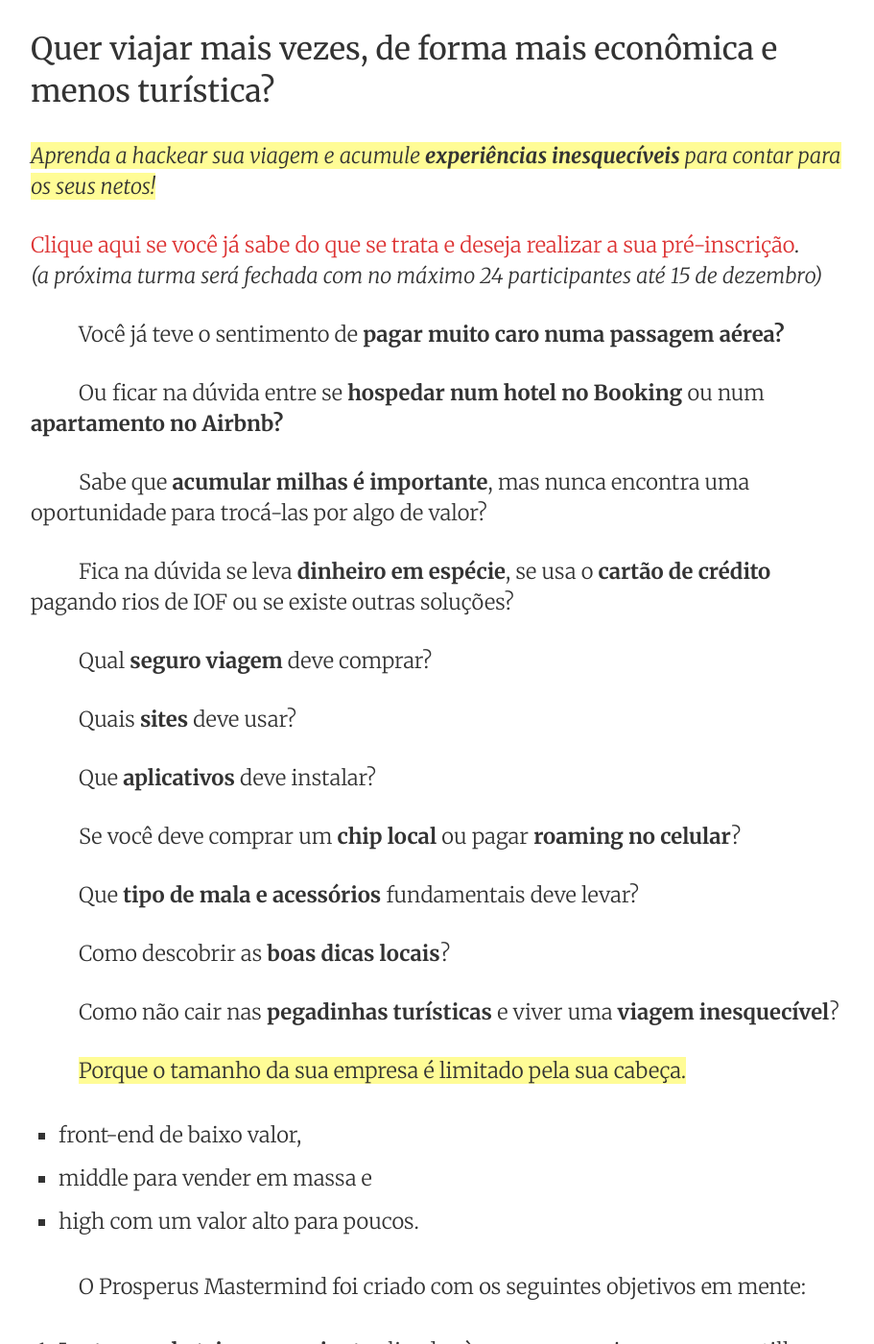
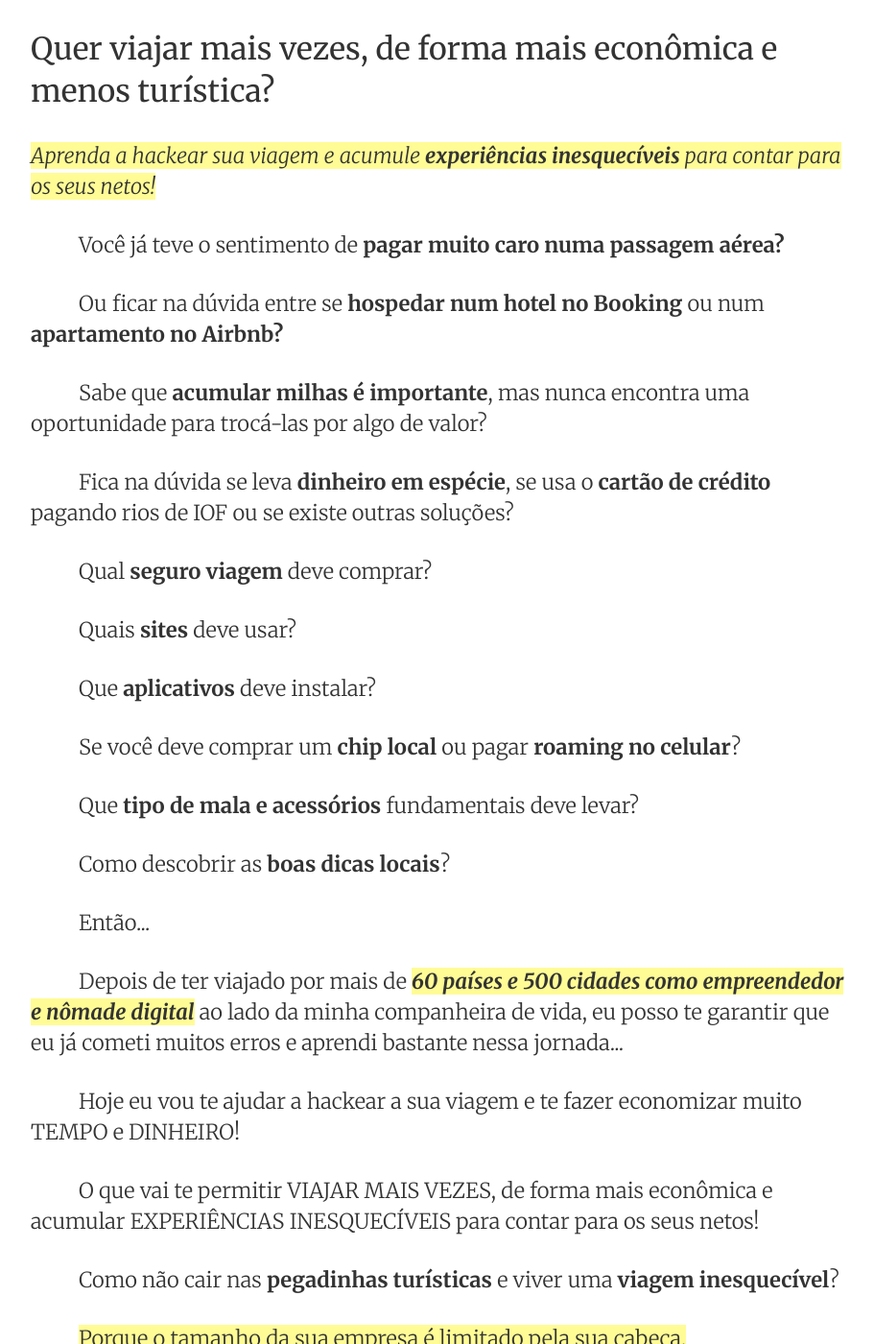
Before and after one commit to ianborges/hackeandosuaviagem, a Jekyll site: the page built from index.html, in a window 1280 px wide and 1400 px high. Shown: the whole window at 96% size, without its empty margins (177-1088 px from the left). Built offline with Jekyll 4.4.1, drawn with Linux system fonts in a browser that asks for light colours; the list of posts is cut into pages by our own code.

Commit message:
Update index.html

```diff
--- a/index.html
+++ b/index.html
@@ -14,9 +14,6 @@ layout: default
 
         <div class="noindent">
           <p>
-            <a href="" class="call-to-action">Clique aqui se você já sabe do que se trata e deseja realizar a sua pré-inscrição</a>.
-            <br/>
-            <em>(a próxima turma será fechada com no máximo 24 participantes até 15 de dezembro)</em>
           </p>
         </div>
 
@@ -40,7 +37,17 @@ layout: default
 
         <p>Como descobrir as <strong>boas dicas locais</strong>?</p>
 
+        <p>Então...</p>
+
+        <p>Depois de ter viajado por mais de <span class="highlight"><em><strong>60 países e 500 cidades como empreendedor e nômade digital</strong></em></span> ao lado da minha companheira de vida, eu posso te garantir que eu já cometi muitos erros e aprendi bastante nessa jornada...</p>
+
+        <p>Hoje eu vou te ajudar a hackear a sua viagem e te fazer economizar muito TEMPO e DINHEIRO!</p>
+
+        <p>O que vai te permitir VIAJAR MAIS VEZES, de forma mais econômica e acumular EXPERIÊNCIAS INESQUECÍVEIS para contar para os seus netos!</p>
+
         <p>Como não cair nas <strong>pegadinhas turísticas</strong> e viver uma <strong>viagem inesquecível</strong>?</p>
+
+
 
         <p><span class="highlight">Porque o tamanho da sua empresa é limitado pela sua cabeça.</span></p>
 
```
